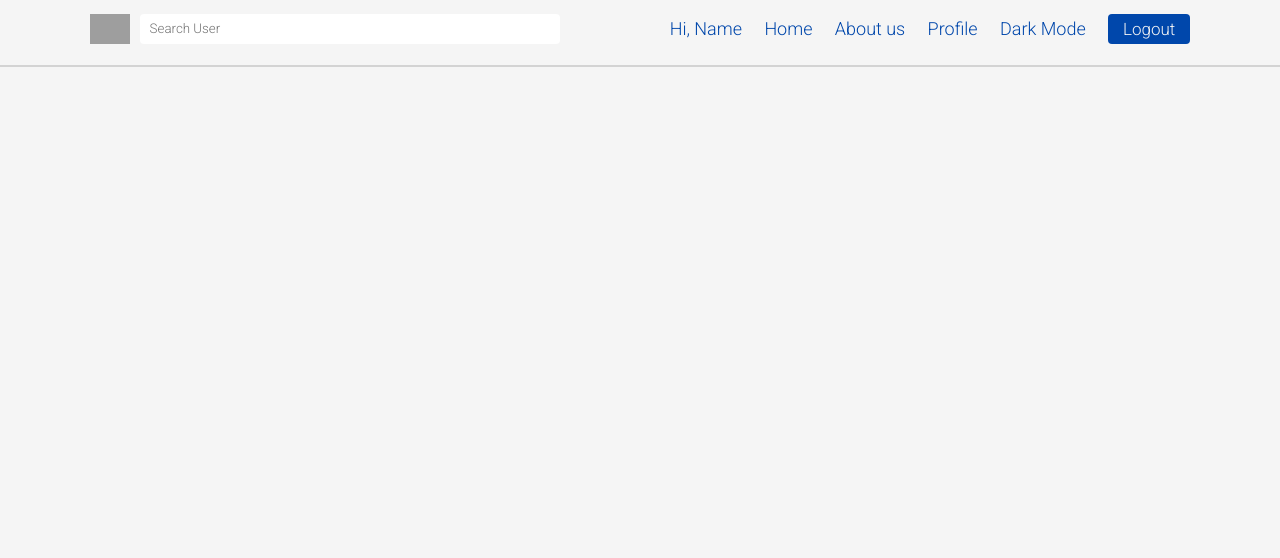
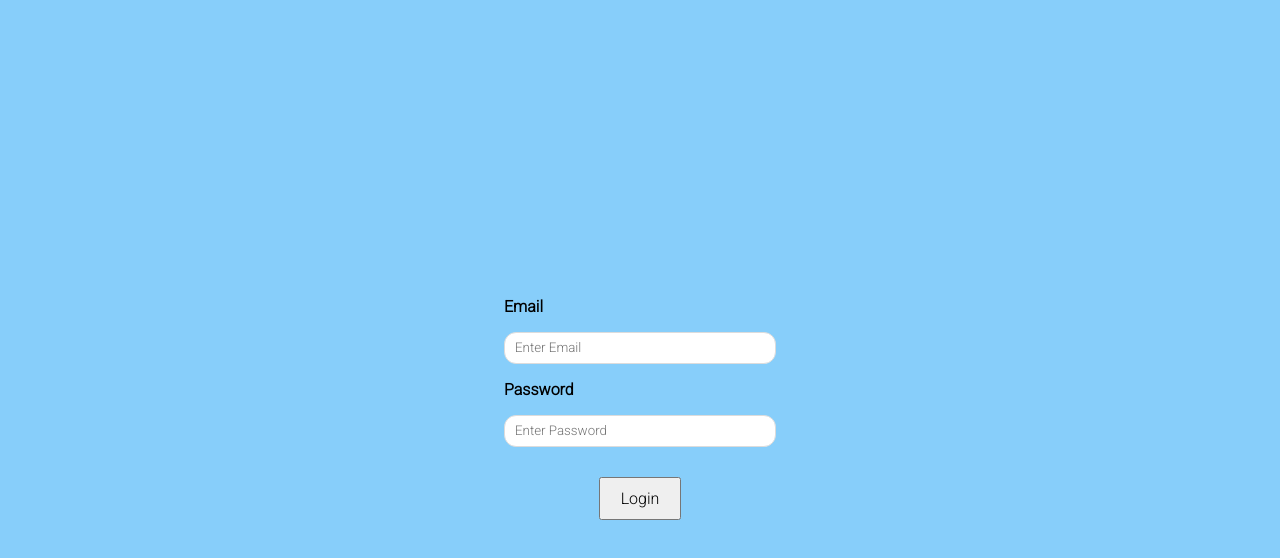
Before and after one commit to harshitchopra7/rj7-pro-networking, a React (Create React App) app: page /feed-description/1 in a window 1280 px wide. Shown: the top 558 px of the page. Built offline with nearby package versions, Linux system fonts and the light colour scheme; no server answers; grey boxes are pictures that could not be loaded.

Commit message:
login state add

```diff
--- a/src/App.js
+++ b/src/App.js
@@ -1,16 +1,22 @@
 import "./App.css";
+import React, { useState } from "react";
 import { BrowserRouter, Routes, Route } from "react-router-dom";
 import Navbar from "./components/Navbar/Navbar";
 import Homepage from "./pages/Homepage/Homepage";
 import AboutUs from "./pages/AboutUs/AboutUs";
 import Profile from "./pages/Profile/Profile";
 import FeedDescriptionPage from "./pages/FeedDescriptionPage/FeedDescriptionPage";
+import Login from "./pages/Login/Login";
 
 function App() {
+  const [isLoggedIn, setIsLoggedIn] = useState(false);
+
   return (
     <div className="App">
       <BrowserRouter>
-        <Navbar />
+        {isLoggedIn ? (
+          <div>
+            <Navbar setIsLoggedIn={setIsLoggedIn} />
             <Routes>
               <Route exact path="/" element={<Homepage />} />
               <Route exact path="/about-us" element={<AboutUs />} />
@@ -21,6 +27,12 @@ function App() {
                 element={<FeedDescriptionPage />}
               />
             </Routes>
+          </div>
+        ) : (
+          <div>
+            <Login setLoggedIn={setIsLoggedIn} />
+          </div>
+        )}
       </BrowserRouter>
     </div>
   );
--- a/src/components/Navbar/Navbar.js
+++ b/src/components/Navbar/Navbar.js
@@ -2,7 +2,7 @@ import React, { useState } from "react";
 import "./Navbar.css";
 import { Link, useNavigate } from "react-router-dom";
 
-function Navbar() {
+function Navbar({ setIsLoggedIn }) {
   const navigate = useNavigate();
   const isAboutUsPage = window.location.href.includes("about-us");
   const isProfilePage = window.location.href.includes("profile");
@@ -22,7 +22,9 @@ function Navbar() {
           <p onClick={() => navigate("/about-us")}>About us</p>
           <p onClick={() => navigate("/profile")}>Profile</p>
           <p>Dark Mode</p>
-          {!isAboutUsPage && !isProfilePage && <button>Logout</button>}
+          {!isAboutUsPage && !isProfilePage && (
+            <button onClick={() => setIsLoggedIn(false)}>Logout</button>
+          )}
         </div>
       </div>
       <hr className="navbar_line" />
--- /dev/null
+++ b/src/pages/Login/Login.css
@@ -0,0 +1,26 @@
+.login_container {
+    display: flex;
+    flex-direction: column;
+    align-items: center;
+    justify-content: center;
+    background-color: lightskyblue;
+    height: 100vh;
+}
+
+.login_fields_container>p {
+    font-weight: 800;
+}
+
+.login_fields_container>input {
+    width: 250px;
+    height: 30px;
+    border-radius: 12px;
+    border: 0.5px solid gainsboro;
+    padding: 0 10px;
+}
+
+.login_container>button {
+    margin-top: 30px;
+    padding: 10px 20px;
+    font-size: 16px;
+}
--- /dev/null
+++ b/src/pages/Login/Login.js
@@ -0,0 +1,21 @@
+import React from "react";
+import "./Login.css";
+
+function Login({ setLoggedIn }) {
+  return (
+    <div className="login_container">
+      <div className="login_fields_container">
+        <p>Email</p>
+        <input type="email" placeholder="Enter Email" />
+      </div>
+      <div className="login_fields_container">
+        <p>Password</p>
+        <input type="password" placeholder="Enter Password" />
+      </div>
+
+      <button onClick={() => setLoggedIn(true)}>Login</button>
+    </div>
+  );
+}
+
+export default Login;
```
Lines whose indentation alone changed are shown as unchanged.
